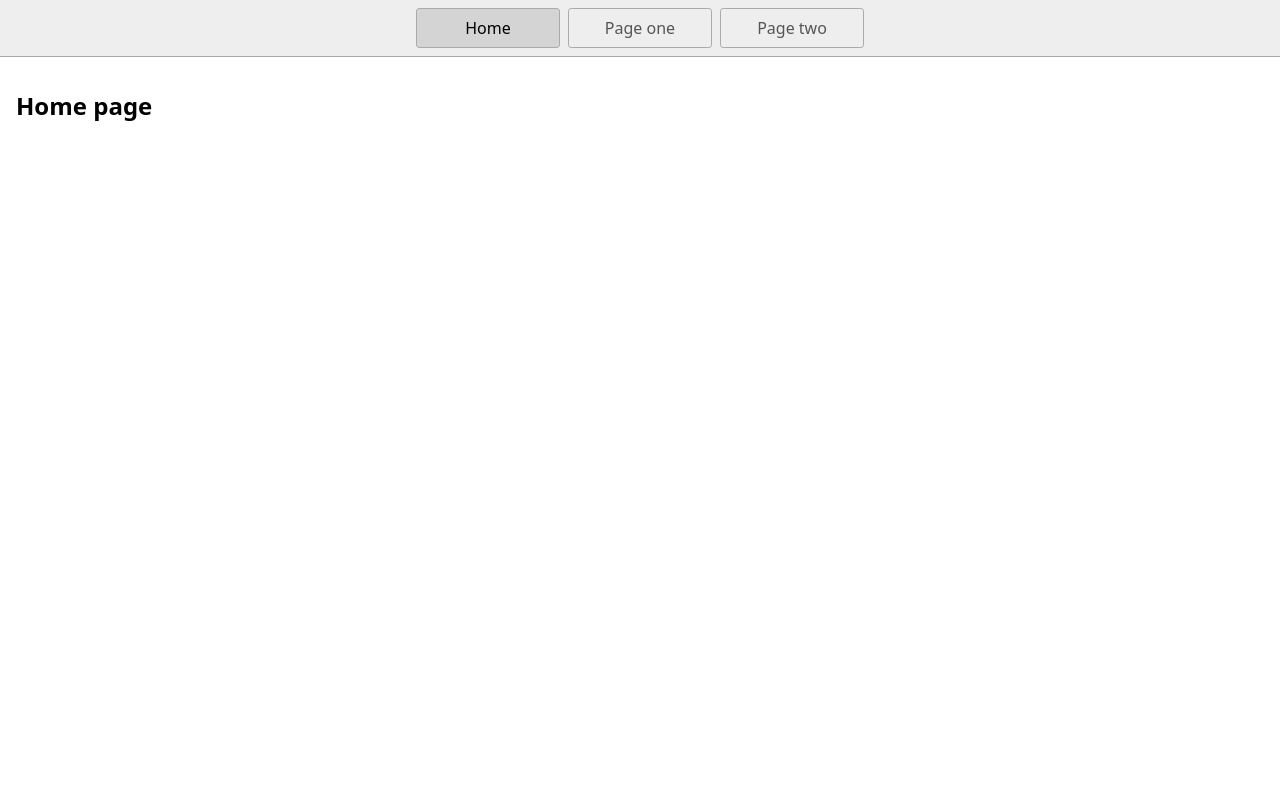
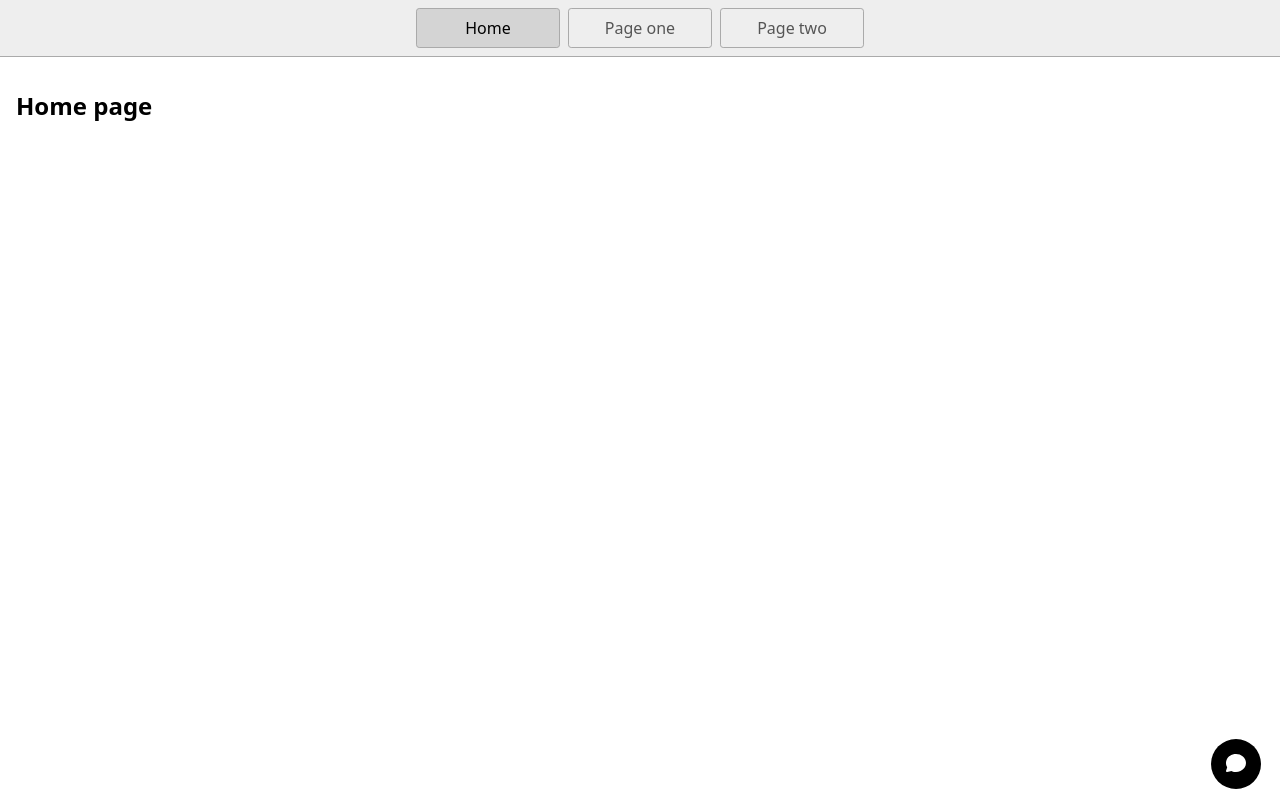
Before and after one commit to c-mac/c-mac.github.io, a website: page index.html in a window 1280 px wide. Drawn offline with Linux system fonts and the light colour scheme.

Commit message:
dom content loaded

```diff
--- a/index.html
+++ b/index.html
@@ -70,7 +70,9 @@
     sparaButton.innerHTML = downSVG;
   }
 }
-addSparaToPage("http://localhost:5001/demo/rho/chat");
+document.addEventListener('DOMContentLoaded', function() {
+  addSparaToPage("http://localhost:5001/demo/rho/chat");
+});
 
     </script>
   </head>
```
